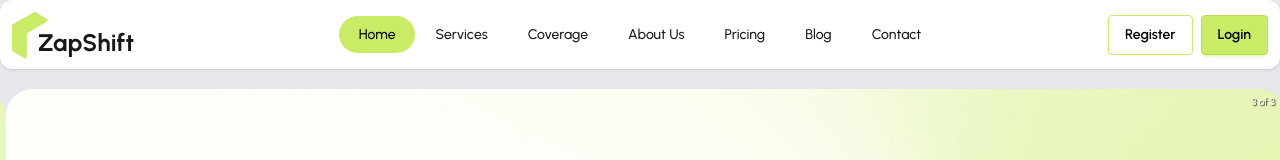
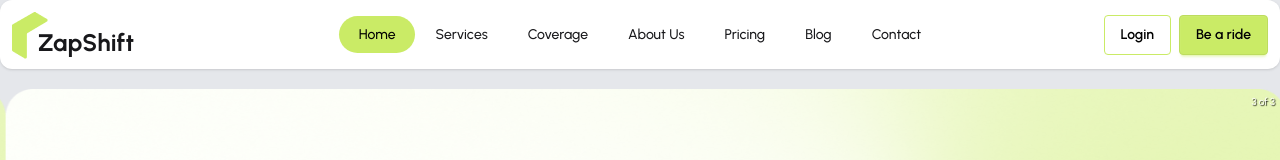
Before and after one commit to mohammademon393/zap-shift-client, a React (Vite) app: page / in a window 1280 px wide. Shown: the top 160 px of the page. Built offline with nearby package versions, Linux system fonts and the light colour scheme; no server answers.

Commit message:
create a privet route

```diff
--- a/src/Pages/Sheared/navbar/Navbar.jsx
+++ b/src/Pages/Sheared/navbar/Navbar.jsx
@@ -107,23 +107,26 @@ isActive
         </div>
         <div className="navbar-end gap-2">
           {user ? (
-            <button onClick={handleLogOut} className="btn btn-primary text-black">
+            <button
+              onClick={handleLogOut}
+              className="btn btn-primary text-black"
+            >
               Log out
             </button>
           ) : (
-            <>
-              <Link
-                to="/register"
-                className="btn btn-primary btn-outline text-black"
-              >
-                Register
-              </Link>
-
-              <Link to="/login" className="btn btn-primary text-black">
-                Login
-              </Link>
-            </>
+            <Link
+              to="/login"
+              className="btn btn-primary btn-outline text-black"
+            >
+              Login
+            </Link>
           )}
+          <Link
+            to="/be-A-Ride"
+            className="btn btn-primary text-black"
+          >
+            Be a ride
+          </Link>
         </div>
       </div>
     );
--- /dev/null
+++ b/src/routes/PrivetRouter.jsx
@@ -0,0 +1,23 @@
+import React from 'react';
+import useAuth from '../hooks/useAuth';
+import { Navigate } from 'react-router';
+
+const PrivetRouter = ({children}) => {
+
+    const {user, loading} = useAuth();
+
+    if (loading) {
+        return (
+          <div className='flex justify-center items-center'>
+            <span className="loading loading-bars loading-xl"></span>
+          </div>
+        );
+    }
+    if (!user) {
+        return <Navigate to={"/login"}></Navigate>
+    }
+
+    return children
+};
+
+export default PrivetRouter;
```
